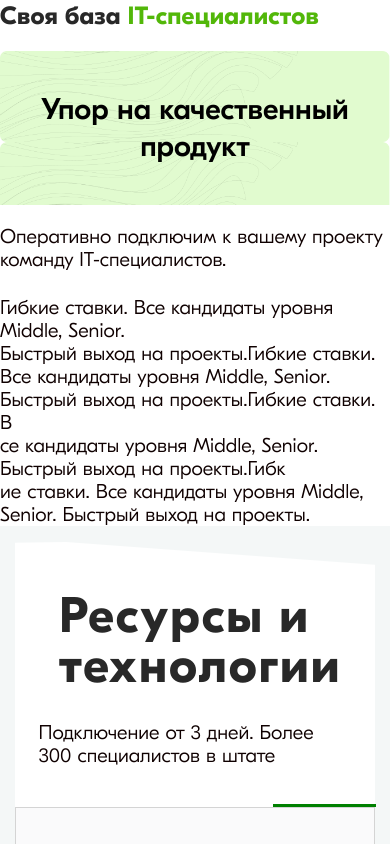
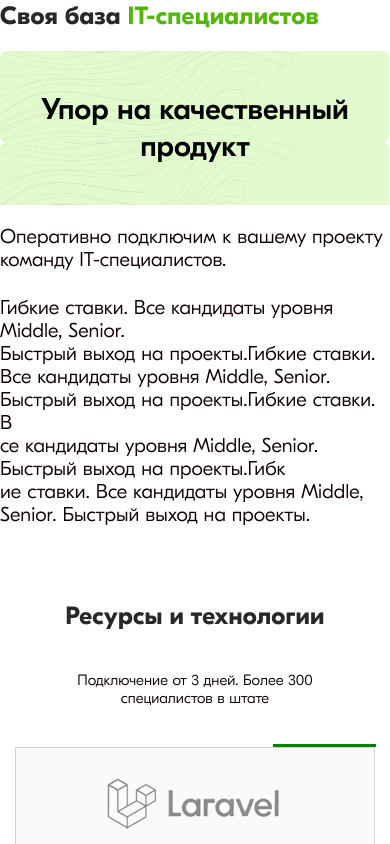
Before and after one commit to apuc/-outstaffing_land, a Vue app: page / in a window 390 px wide. Shown: the part 1156-2000 px from the top of the page. Built offline with nearby package versions, Linux system fonts and the light colour scheme.

Commit message:
fix(Resources): адаптив <768px

```diff
--- a/src/components/resources/Resources.vue
+++ b/src/components/resources/Resources.vue
@@ -323,11 +323,23 @@ h2 {
   .resources-and-technology {
     padding: 15px;
     display: block;
+    background-color: #ffffff;
   }
-
+  .wrapper-lang {
+    display: none;
+  }
   h2 {
     margin: auto;
     margin-bottom: 30px;
+    font-size: 25px;
+    font-weight: 700;
+    text-align: center;
+    letter-spacing: 0.27px;
+  }
+  .h2-paragraph {
+    font-size: 15px;
+    font-weight: 300;
+    text-align: center;
   }
   .container-absolute-resources {
     display: none;
@@ -342,15 +354,20 @@ h2 {
     margin-top: 0;
   }
 
-  .row {
-    display: flex!important;
+  .wrapper .row {
+    display: flex;
     flex-direction: column;
-  }
-
-  .row {
-    display: inline-block;
     margin-left: 0;
     margin-top: 30px;
+    min-width: 232px;
+    padding: 0;
+  }
+  .wrapper-col {
+    min-width: 232px;
+    padding: 30px!important;
+  }
+  .row .col-3 {
+    padding: 0px;
   }
 
   .wrapper-col {
```
